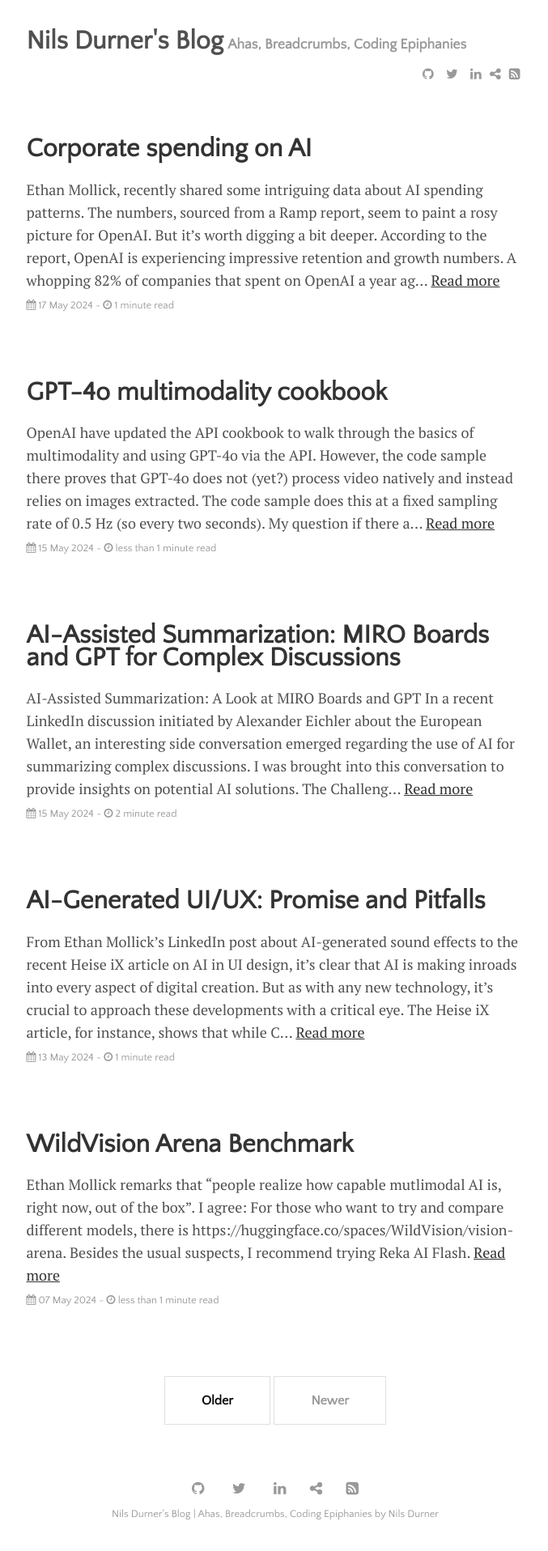
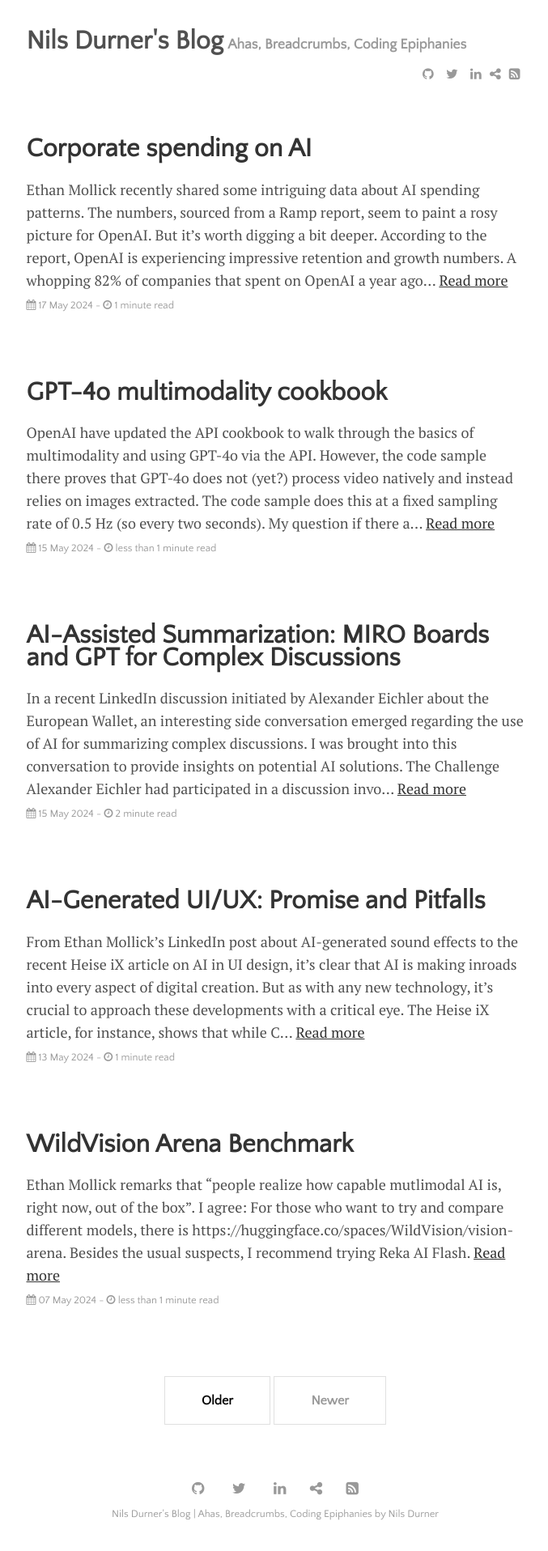
Before and after one commit to ndurner/ndurner.github.io, a Jekyll site: the page built from index.html, in a window 1280 px wide. Shown: the whole page at 81% size, without its empty margins (300-977 px from the left). Built offline with Jekyll 4.4.1, drawn with Linux system fonts in a browser that asks for light colours; the list of posts is cut into pages by our own code.

Commit message:
minor fixes

```diff
--- a/_posts/2024-05-15-ai-assisted-summary-miro-discussion.md
+++ b/_posts/2024-05-15-ai-assisted-summary-miro-discussion.md
@@ -4,8 +4,6 @@
 date: 2024-05-15
 tags: [LLM, VLM, GPT-4, MIRO, summarization, European Wallet]
 ---
-
-# AI-Assisted Summarization: A Look at MIRO Boards and GPT
 
 In a recent [LinkedIn discussion initiated by Alexander Eichler about the European Wallet](https://www.linkedin.com/posts/alexeichler_euid-wallet-activity-7196413305731563521-RL7v?utm_source=share&utm_medium=member_desktop), an interesting side conversation emerged regarding the use of AI for summarizing complex discussions. I was brought into this conversation to provide insights on potential AI solutions.
 
```
Also changed, not shown: _posts/2024-05-17-corporate-ai-spending.md (+1 -1 lines).
